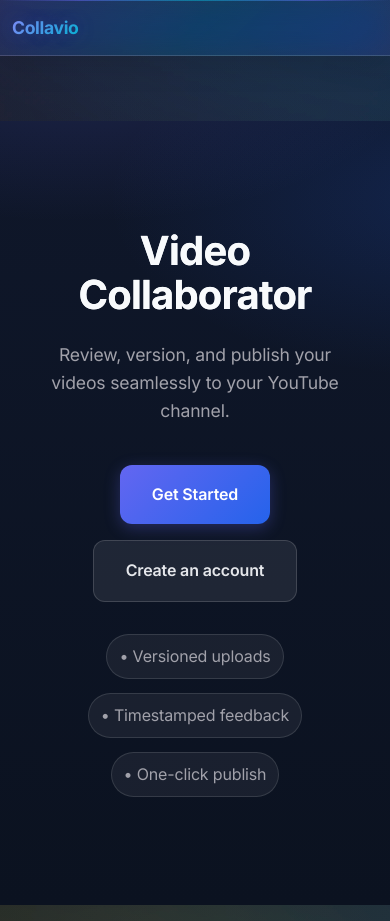
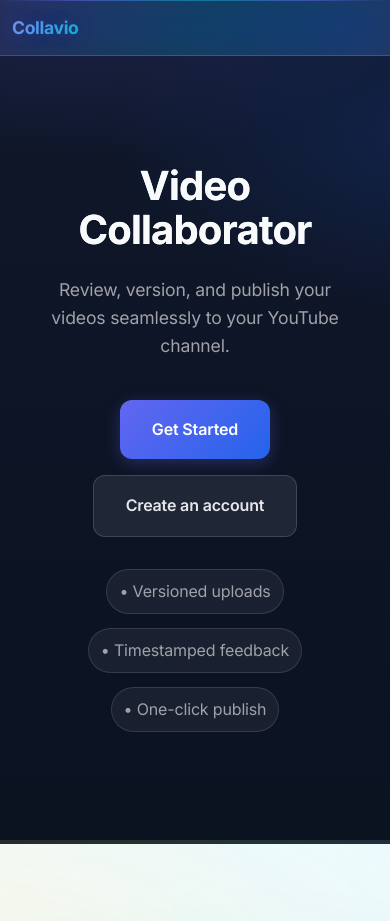
Before and after one commit to arij33tt/Collavio, a React (Create React App) app in the folder client/: page / in a window 390 px wide. After the commit the page ends 844 px from the top, so only its background shows below. Built offline with nearby package versions, Linux system fonts and the light colour scheme; no server answers.

Commit message:
" css change "

```diff
--- a/client/src/App.css
+++ b/client/src/App.css
@@ -46,8 +46,8 @@ html, body {
 
 .app-content {
   flex: 1;
-  padding-top: 80px; /* Space for fixed navigation */
-  padding-bottom: 2rem;
+  padding-top: 0; /* Space for fixed navigation 65 */
+  padding-bottom: 0; /* Space for footer if needed 2rem */
 }
 
 /* Navigation */
@@ -841,7 +841,7 @@ button:disabled {
   }
 
   .app-content {
-    padding-top: 70px;
+    padding-top: 0; /* 64 ps */
   }
 
   /* Dashboard */
@@ -964,8 +964,8 @@ button:disabled {
   }
 
   .app-content {
-    padding-top: 65px;
-    padding-bottom: 1rem;
+    padding-top: 0;
+    padding-bottom: 0;
   }
 
   /* Dashboard */
```
